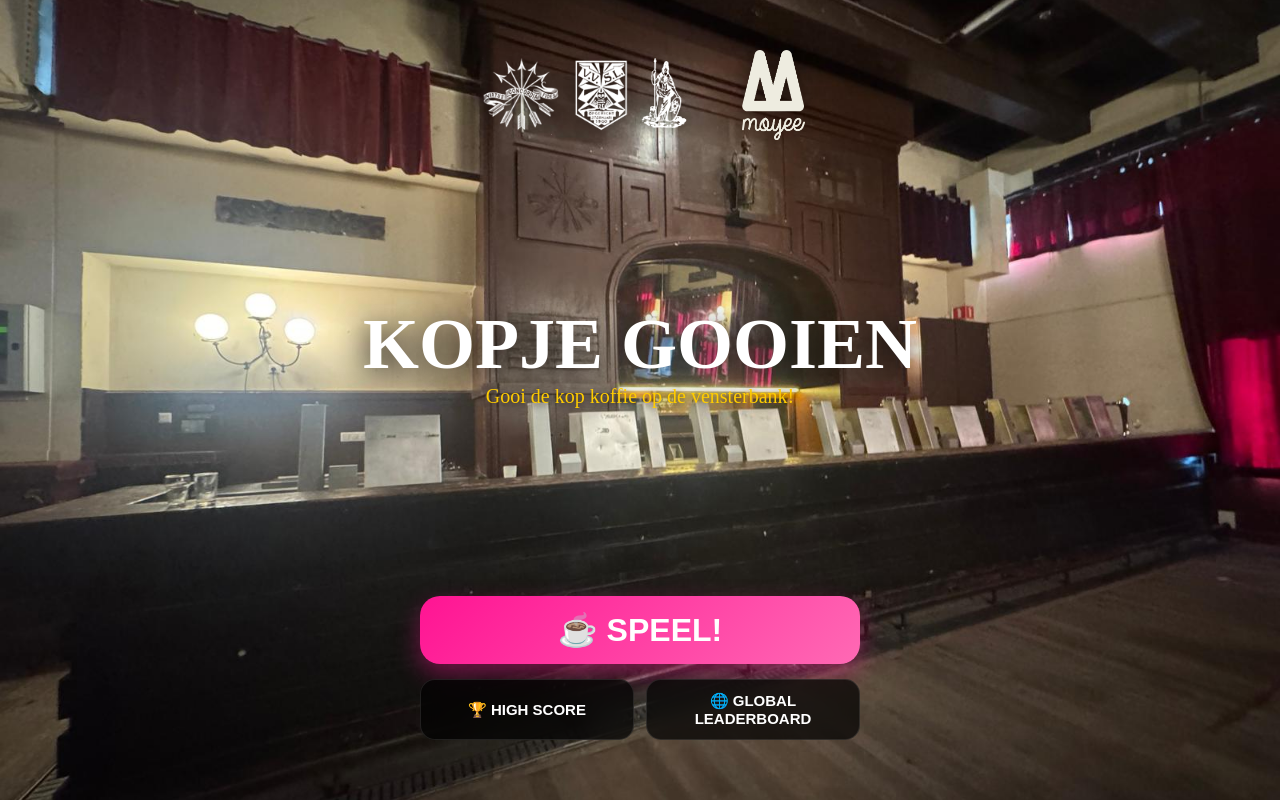
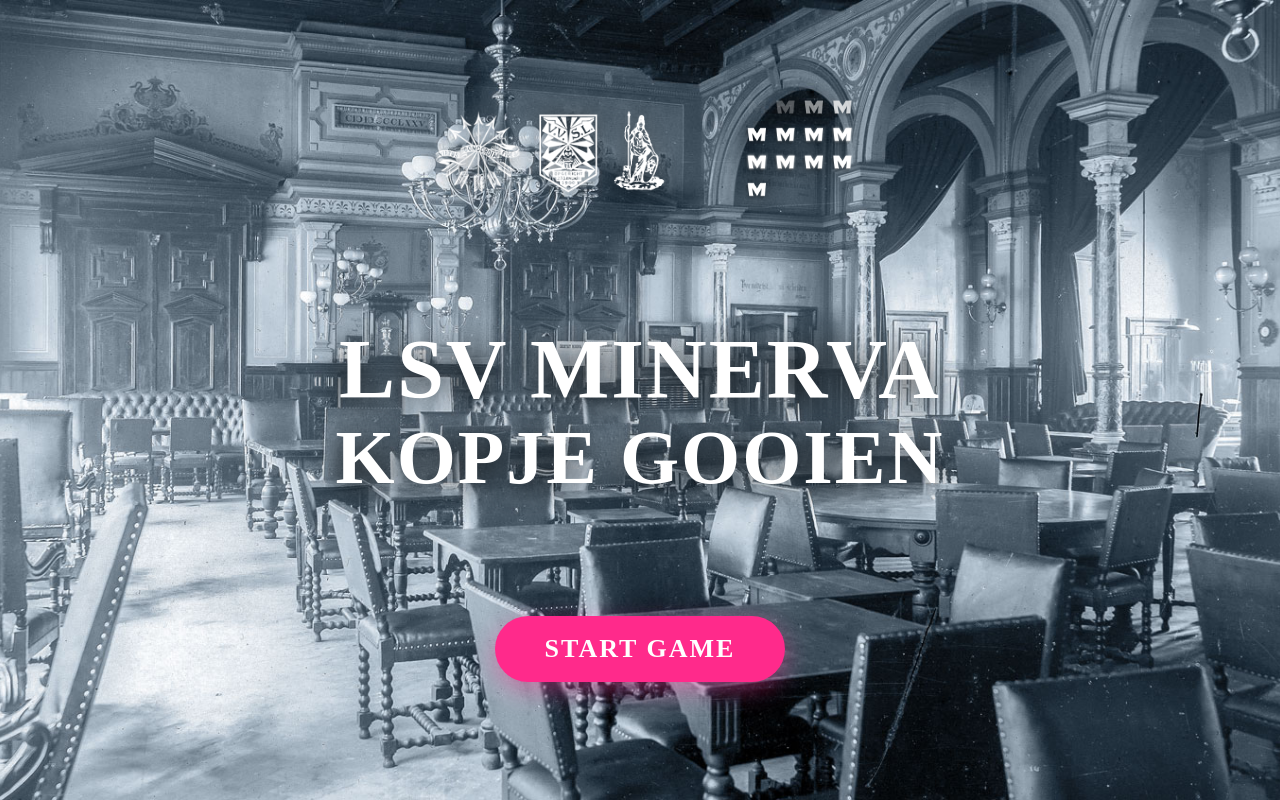
Before and after one commit to devhassan17/Kopje, a website: page index.html in a window 1280 px wide. Drawn offline with Linux system fonts and the light colour scheme; a web font is replaced by a local one.

Commit message:
refactor: redesign landing page UI with updated background, typography, and simplified action controls

```diff
--- a/game.css
+++ b/game.css
@@ -19,15 +19,15 @@
     left: 0 !important;
     width: 100% !important;
     height: 100% !important;
-    background: url('media/graphics/opening/Menu_Background.png') center center no-repeat !important;
+    background: url('media/graphics/opening/Moyee_background.jpg') center center no-repeat !important;
     background-size: cover !important;
     z-index: 999999 !important;
     display: flex !important;
     flex-direction: column !important;
     align-items: center !important;
-    justify-content: space-between !important;
+    justify-content: space-around !important;
     font-family: 'Crimson Text', serif !important;
-    padding: 40px 20px !important;
+    padding: 60px 20px !important;
     box-sizing: border-box !important;
 }
 
@@ -35,100 +35,80 @@
     display: flex !important;
     align-items: center !important;
     justify-content: center !important;
-    gap: 15px !important;
+    gap: 30px !important;
     width: 100% !important;
     max-width: 600px !important;
-    margin-top: 10px !important;
 }
 
 .partner-logos {
-    height: clamp(50px, 12vw, 80px) !important;
+    height: clamp(60px, 12vw, 90px) !important;
     width: auto !important;
     filter: drop-shadow(0 0 10px rgba(0,0,0,0.5)) !important;
 }
 
-.brand-logo {
-    height: clamp(60px, 15vw, 90px) !important;
+.m-icon-logo {
+    height: clamp(80px, 15vw, 110px) !important;
     width: auto !important;
     filter: drop-shadow(0 0 10px rgba(0,0,0,0.5)) !important;
 }
 
 .menu-header {
     text-align: center !important;
-    margin: 20px 0 !important;
+    margin: 40px 0 !important;
 }
 
 .premium-title {
     color: #fff !important;
-    font-size: clamp(36px, 10vw, 72px) !important;
+    font-size: clamp(48px, 12vw, 84px) !important;
     margin: 0 !important;
     text-shadow: 0 5px 30px rgba(0,0,0,0.9) !important;
-    line-height: 1 !important;
+    line-height: 1.1 !important;
     font-weight: 700 !important;
     text-transform: uppercase !important;
+    letter-spacing: 2px !important;
 }
 
 .premium-subtitle {
-    color: #ffcc00 !important;
-    font-size: clamp(14px, 4vw, 20px) !important;
-    margin-top: 5px !important;
-    text-shadow: 0 2px 10px rgba(0,0,0,0.9) !important;
+    color: #fff !important;
+    font-size: clamp(40px, 10vw, 76px) !important;
+    margin: 0 !important;
+    text-shadow: 0 5px 30px rgba(0,0,0,0.9) !important;
+    line-height: 1.1 !important;
+    font-weight: 700 !important;
+    text-transform: uppercase !important;
+    letter-spacing: 2px !important;
 }
 
 .menu-actions {
     width: 100% !important;
-    max-width: 440px !important;
+    max-width: 380px !important;
     display: flex !important;
     flex-direction: column !important;
-    gap: 15px !important;
+    align-items: center !important;
     margin-bottom: 20px !important;
 }
 
 .main-speel-btn {
-    background: linear-gradient(135deg, #ff1493 0%, #ff69b4 100%) !important;
+    background: #ff2a8b !important;
     color: #fff !important;
     border: none !important;
-    padding: 15px 30px !important;
-    font-size: clamp(22px, 6vw, 32px) !important;
-    font-weight: 800 !important;
-    border-radius: 20px !important;
+    padding: 18px 50px !important;
+    font-size: clamp(20px, 5vw, 26px) !important;
+    font-weight: 700 !important;
+    border-radius: 50px !important;
     cursor: pointer !important;
-    box-shadow: 0 10px 25px rgba(255, 20, 147, 0.4) !important;
-    transition: all 0.3s cubic-bezier(0.175, 0.885, 0.32, 1.275) !important;
-    width: 100% !important;
+    box-shadow: 0 8px 25px rgba(255, 42, 139, 0.4) !important;
+    transition: all 0.3s ease !important;
+    width: auto !important;
+    min-width: 250px !important;
     text-transform: uppercase !important;
-}
-
-.secondary-actions {
-    display: grid !important;
-    grid-template-columns: 1fr 1fr !important;
-    gap: 12px !important;
-    width: 100% !important;
-}
-
-.secondary-btn {
-    background: rgba(0, 0, 0, 0.7) !important;
-    backdrop-filter: blur(10px) !important;
-    -webkit-backdrop-filter: blur(10px) !important;
-    border: 1px solid rgba(255, 255, 255, 0.1) !important;
-    color: #fff !important;
-    padding: 12px !important;
-    font-size: clamp(12px, 3vw, 15px) !important;
-    font-weight: 600 !important;
-    border-radius: 15px !important;
-    cursor: pointer !important;
-    transition: all 0.3s ease !important;
-    text-transform: uppercase !important;
+    letter-spacing: 2px !important;
+    font-family: 'Crimson Text', serif !important;
 }
 
 .main-speel-btn:hover {
-    transform: scale(1.03) translateY(-3px) !important;
-    box-shadow: 0 15px 35px rgba(255, 20, 147, 0.6) !important;
-}
-
-.secondary-btn:hover {
-    background: rgba(255, 20, 147, 0.4) !important;
-    border-color: rgba(255, 255, 255, 0.3) !important;
+    transform: scale(1.05) !important;
+    box-shadow: 0 12px 35px rgba(255, 42, 139, 0.6) !important;
 }
 
 .play{ display: none !important; }
--- a/index.html
+++ b/index.html
@@ -149,24 +149,16 @@
 		<div id="play" class="play-overlay">
 			<div class="opening-top-logos">
 				<img src="media/graphics/opening/logos.png" class="partner-logos" alt="Partner Logos">
-				<img src="media/graphics/opening/Moyee-Logo.png" class="brand-logo" alt="Moyee Logo">
+				<img src="media/graphics/opening/m_icon.png" class="m-icon-logo" alt="M Logo">
 			</div>
 			<div class="menu-header">
-				<h1 class="premium-title">Kopje Gooien</h1>
-				<p class="premium-subtitle">Gooi de kop koffie op de vensterbank!</p>
+				<h1 class="premium-title">LSV MINERVA</h1>
+				<h1 class="premium-subtitle">KOPJE GOOIEN</h1>
 			</div>
 			<div class="menu-actions">
 				<button class="main-speel-btn" onclick="checkRegistration()">
-					☕ SPEEL!
+					START GAME
 				</button>
-				<div class="secondary-actions">
-					<button class="secondary-btn" onclick="window.location.href='highscore.html'">
-						🏆 HIGH SCORE
-					</button>
-					<button class="secondary-btn" onclick="window.location.href='leaderboard.html'">
-						🌐 GLOBAL LEADERBOARD
-					</button>
-				</div>
 			</div>
 		</div>
 
```
